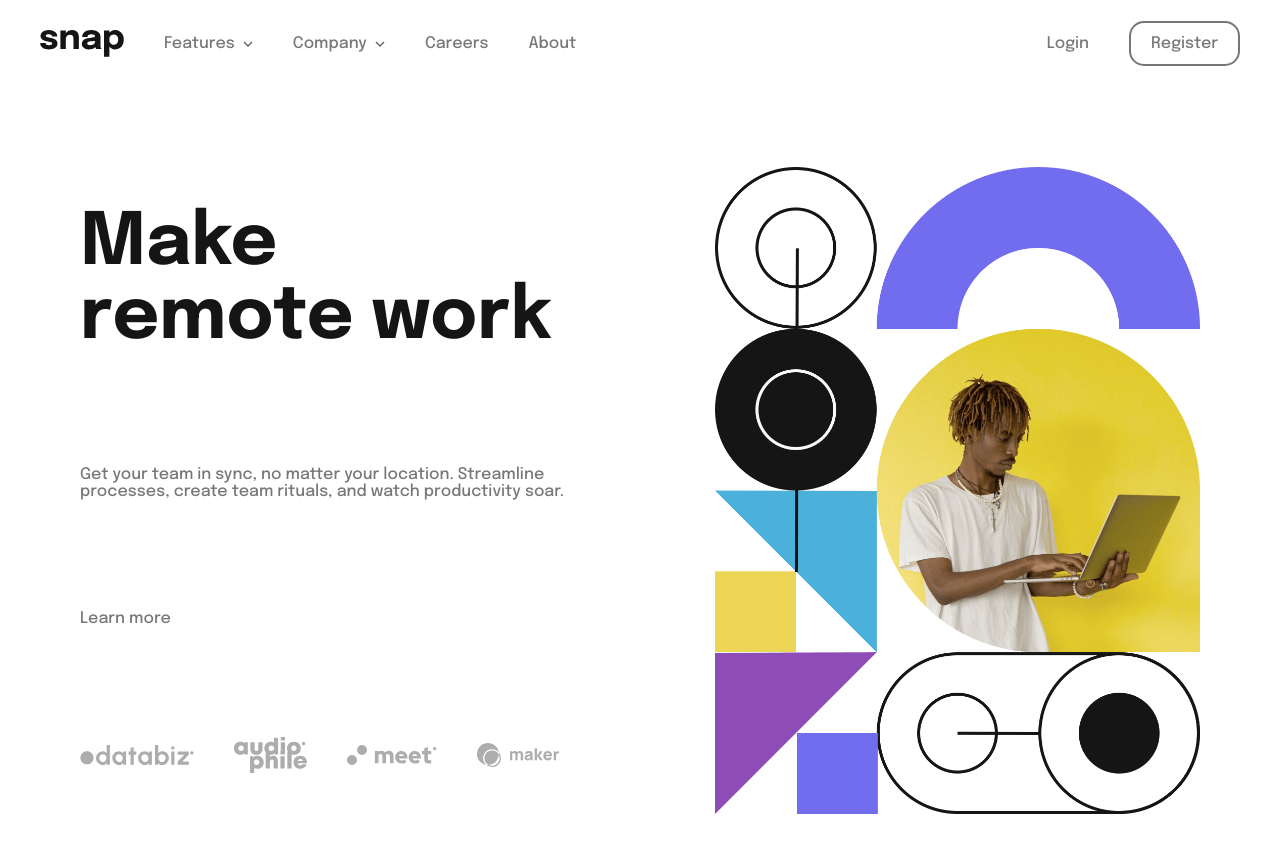
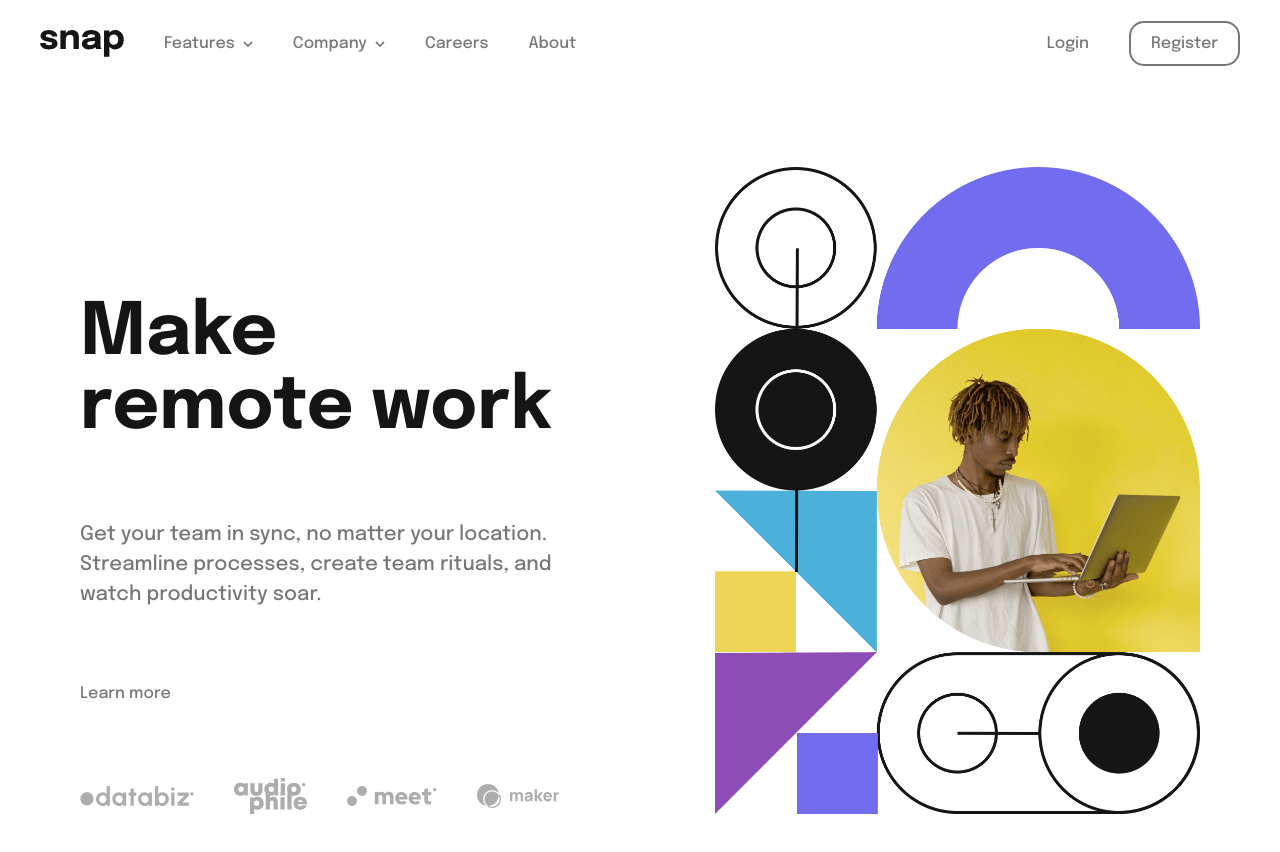
Before and after one commit to tascintra/intro-section-with-dropdown, a plain HTML site: page index.html in a window 1280 px wide. Drawn offline with Linux system fonts and the light colour scheme.

Commit message:
fix, add: increased main container padding top, created content container p style

```diff
--- a/css/content.css
+++ b/css/content.css
@@ -10,11 +10,17 @@
 .content-container {
   display: flex;
   flex-direction: column;
-  justify-content: space-evenly;
+  justify-content: space-between;
   gap: 70px;
 }
 
 .content-container h1 {
   font-size: 4.5rem;
   color: var(--gray100);
+  padding-top: 130px;
 }
+
+.content-container p {
+  font-size: 1.25rem;
+  line-height: 1.5;
+}
```
